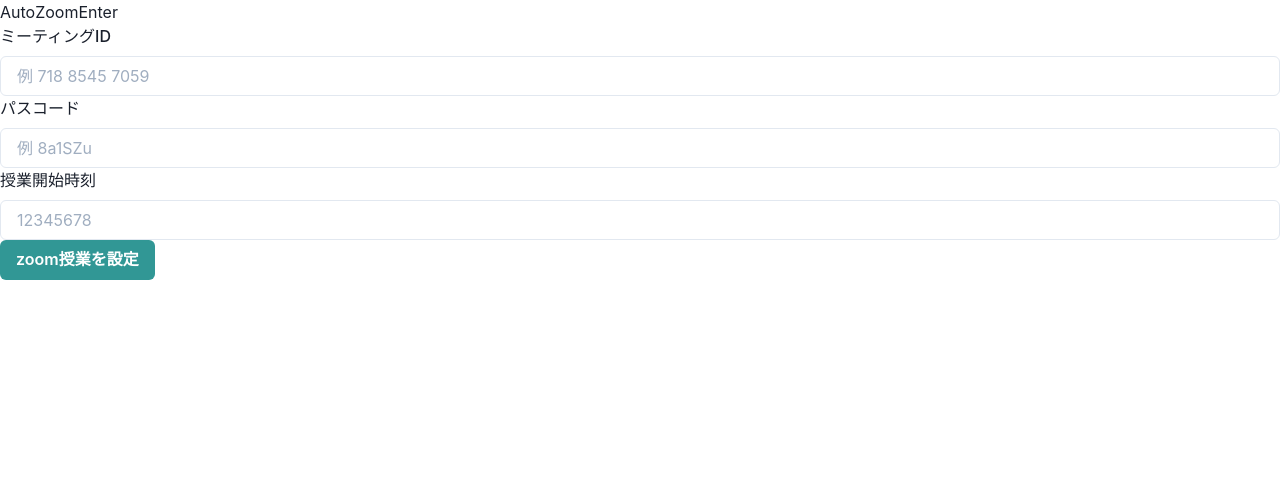
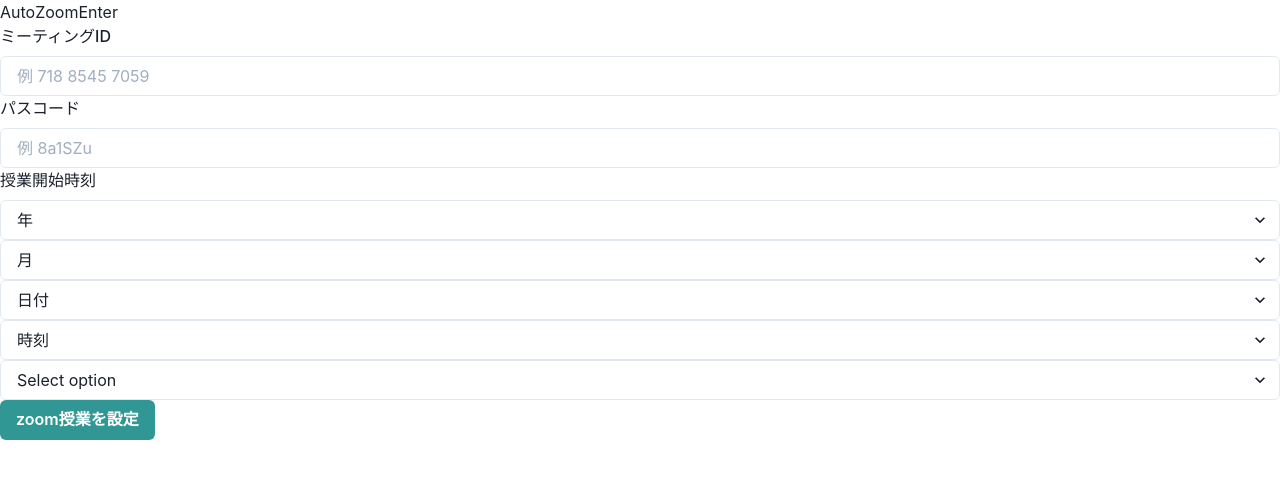
Before and after one commit to joel2145/official-search, a React (Create React App) app: page / in a window 1280 px wide. Shown: the top 478 px of the page. Built offline with nearby package versions, Linux system fonts and the light colour scheme.

Commit message:
時刻のドロップダウンリストを作成

```diff
--- a/src/components/Form.js
+++ b/src/components/Form.js
@@ -5,6 +5,7 @@
   // FormErrorMessage,
   Input,
   Button,
+  Select
 } from '@chakra-ui/react'
 
 export const Form = () => {
@@ -13,6 +14,8 @@
   const meetingIDChange = (e) => {
     setMeetingID(() => e.target.value)
   }
+
+
   return (
     <FormControl>
       <FormLabel htmlFor=''>ミーティングID</FormLabel>
@@ -20,7 +23,25 @@
       <FormLabel htmlFor=''>パスコード</FormLabel>
       <Input id='passcode' type='text' placeholder='例 8a1SZu' size='md' />
       <FormLabel htmlFor=''>授業開始時刻</FormLabel>
-      <Input id='lessonTime' type='number' placeholder='12345678' size='md' />
+      <Select placeholder='年'>
+        <option value='option1'>2022</option>
+        <option value='option2'>2023</option>
+        <option value='option2'>2024</option>
+      </Select>
+      <Select placeholder='月'>
+        {[...Array(12)].map((_, i) => i + 1).map((value) => <option value='option1'>{value}</option>)}
+      </Select>
+      <Select placeholder='日付'>
+        {[...Array(31)].map((_, i) => i + 1).map((value) => <option value='option1'>{value}</option>)}
+      </Select>
+      <Select placeholder='時刻'>
+        <option value='option1'>2022</option>
+        <option value='option2'>2023</option>
+      </Select>
+      <Select placeholder='Select option'>
+        <option value='option1'>2022</option>
+        <option value='option2'>2023</option>
+      </Select>
       <Button onClick={() => alert("ボタンが押されました")} colorScheme='teal' size='md'>zoom授業を設定</Button>
     </FormControl>
   )
```
